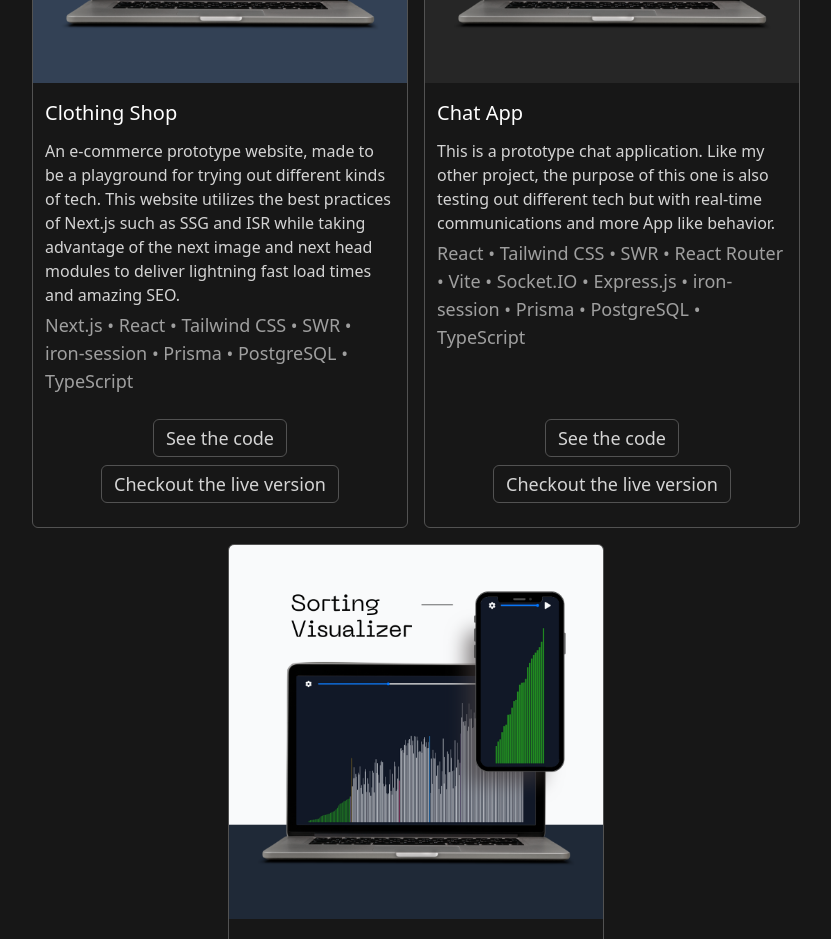
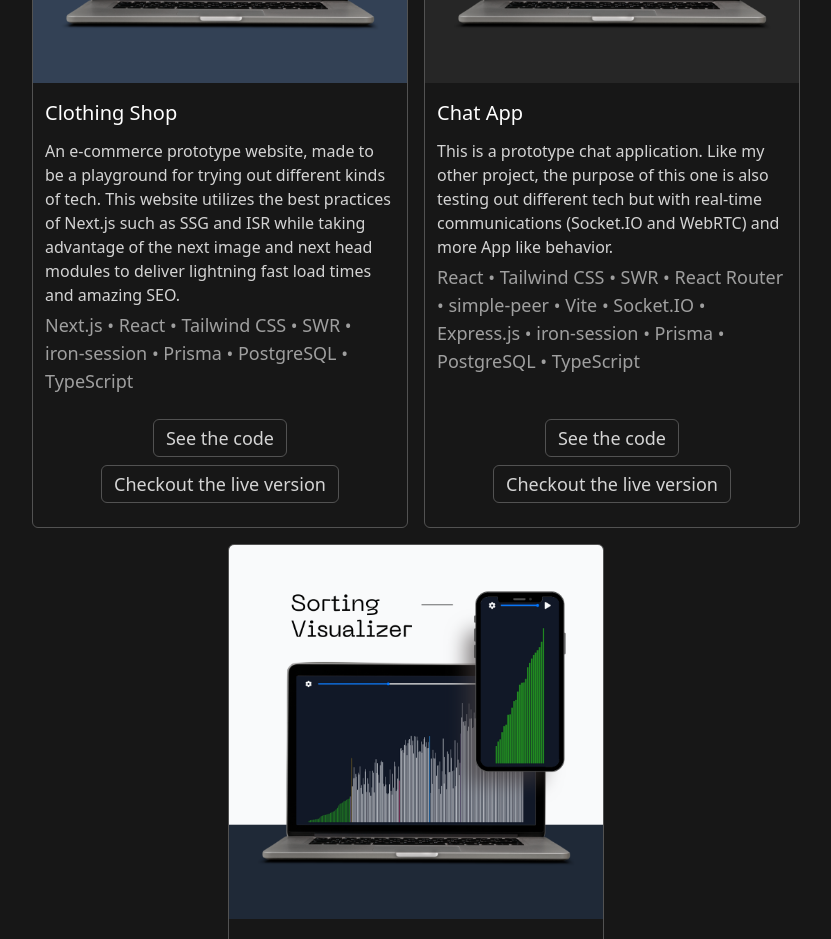
Before and after one commit to PezhmanGhavami/my-portfolio, a React (Vite) app: page / in a window 1280 px wide. Shown: the part 1680-2619 px from the top of the page, without its empty margins (224-1055 px from the left). Built offline with nearby package versions, Linux system fonts and the light colour scheme.

Commit message:
Updated the description on chat app

```diff
--- a/src/App.tsx
+++ b/src/App.tsx
@@ -31,9 +31,9 @@ const personalProjectsData = [
     imageAlt: "Chat App preview",
     name: "Chat App",
     description:
-      "This is a prototype chat application. Like my other project, the purpose of this one is also testing out different tech but with real-time communications and more App like behavior.",
+      "This is a prototype chat application. Like my other project, the purpose of this one is also testing out different tech but with real-time communications (Socket.IO and WebRTC) and more App like behavior.",
     techStack:
-      "React • Tailwind CSS • SWR • React Router • Vite • Socket.IO • Express.js • iron-session • Prisma • PostgreSQL • TypeScript",
+      "React • Tailwind CSS • SWR • React Router • simple-peer • Vite • Socket.IO • Express.js • iron-session • Prisma • PostgreSQL • TypeScript",
     githubURL: "https://github.com/PezhmanGhavami/chat-app",
     liveURL: "https://chatapp.pezhmanghavami.com",
   },
```
Also changed, not shown: 1 other file (tests, documents, lock files or other folders).
